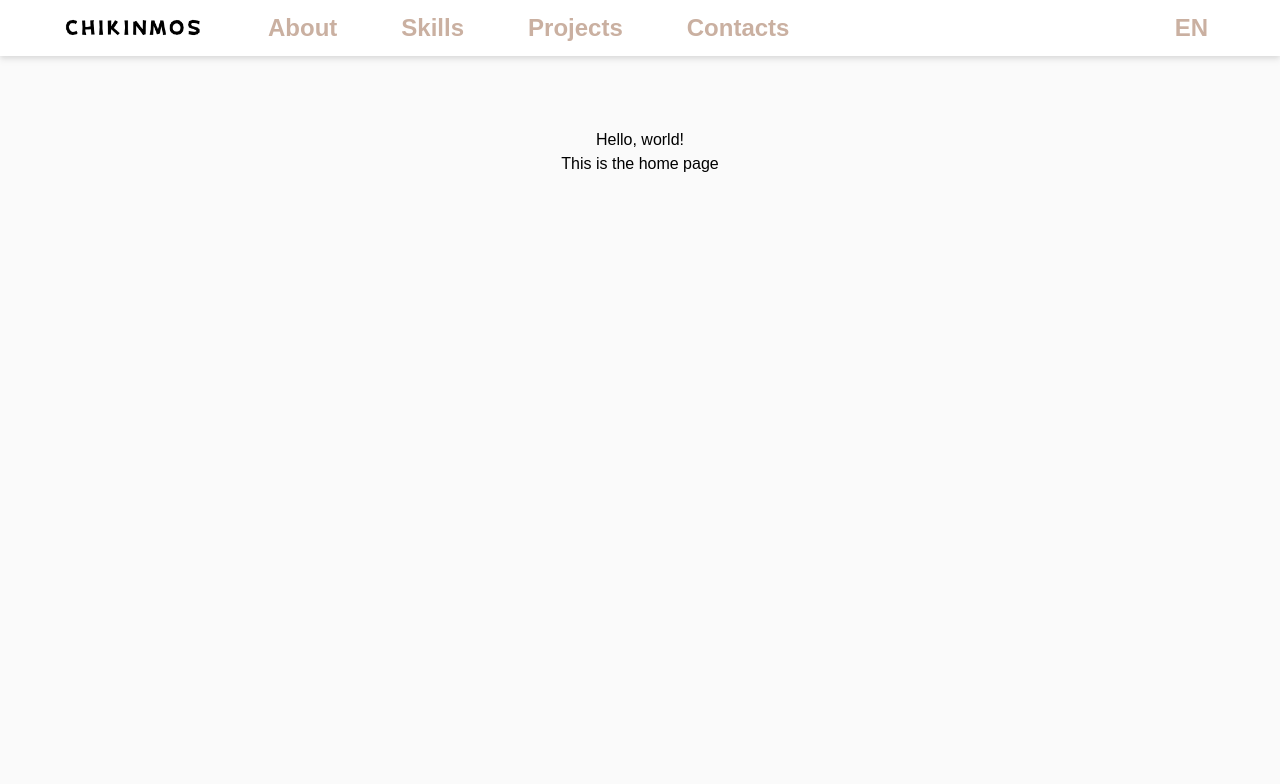
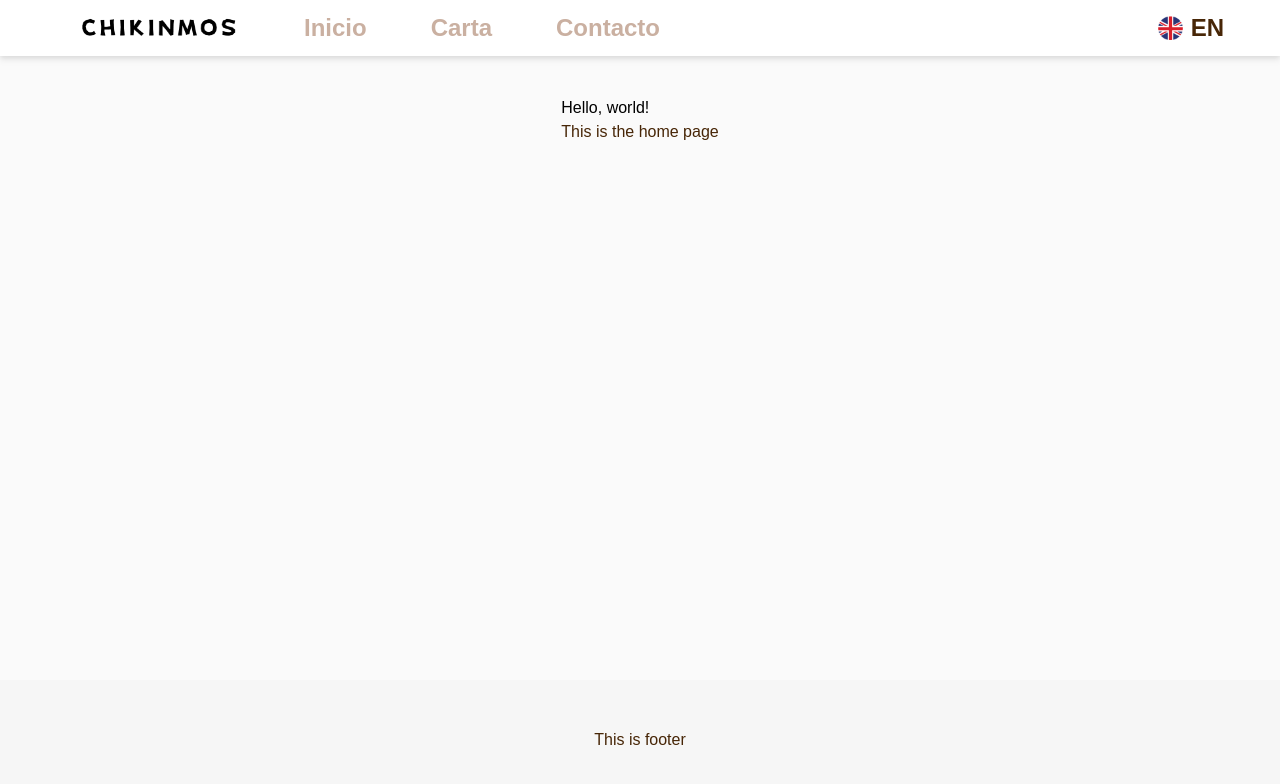
Before and after one commit to MarkGuo2002/next_chikinmos, a Next.js app: page / in a window 1280 px wide. Shown: the top 784 px of the page. Built offline with nearby package versions, Linux system fonts and the light colour scheme; a web font is replaced by a local one.

Commit message:
been playing with routing. Updated the new NavBar, now it has burger menu

```diff
--- /dev/null
+++ b/app/components/Footer.tsx
@@ -0,0 +1,7 @@
+export default function Footer(){
+    return(
+        <div className="w-full py-12 bg-gray200 text-center">
+            <p>This is footer</p>
+        </div>
+    )
+}
--- a/app/components/Navbar.tsx
+++ b/app/components/Navbar.tsx
@@ -1,51 +1,97 @@
+'use client';
+
 import React from 'react';
 import Image from 'next/image';
 import logo from '/public/images/logoletter.png';
 import english from '/public/images/english.png';
 import spanish from '/public/images/spanish.png';
+import { useState } from 'react';
+import {
+  Bars3Icon
+} from '@heroicons/react/24/outline';
 
-// Define props for NavbarOption
-interface NavbarOptionProps {
-  section: string;
-  refer: string;
-}
+import Link from 'next/link';
 
-// NavbarOption component
-const NavbarOption: React.FC<NavbarOptionProps> = ({ section, refer }) => {
-  return (
-    <li className="bg-white hover:bg-chikCaqui100 text-chikCaqui200 hover:text-chikBrown100 px-2 py-1 rounded-md transition-all ">
-      <a href={`#${refer}`}>{section}</a>
-    </li>
-  );
-};
+
+
+const links = [
+  { name: 'Inicio', href: '/'},
+  { name: 'Carta', href: '/menu'},
+  { name: 'Contacto', href: '/contacto'}
+]
+
 
 // Navbar component
 const Navbar: React.FC = () => {
+
+  const [isOpen, setIsOpen] = useState(false);
+
+  function toggleMenu(){
+    setIsOpen(!isOpen);
+    console.log(isOpen);
+  }
+
   return (
-    <div className='fixed top-0 w-full bg-white z-30 drop-shadow-md'>
-      <nav className="flex justify-between gap-4 items-center px-16 py-2">
-        <div className='left-panel flex gap-4'>
-          <a href="#hero" className='flex items-center justify-center'>
+    <>
+    <nav className="absolute top-0 w-full bg-white z-30 drop-shadow-md flex justify-between gap-4 items-center px-2 py-2">
+      <div onClick={toggleMenu} className='burger-menu lg:hidden cursor-pointer text-black hover:text-chikBrown100'>
+        <Bars3Icon className='size-10'/>
+      </div>
+      <div className='left-panel flex md:ml-10'>
+        <Link href="/" className='flex items-center justify-center'>
           <Image
               src={logo}
               alt="logo"
-                className="mr-10 hidden lg:block"
-                width={140}
-                height={120}
+              className="lg:mr-14 ml-8"
+              width={160}
+              height={140}
             />
-          </a>
-          <ul className="flex space-x-12 font-bold text-2xl">
-            <NavbarOption section="About" refer="about" />
-            <NavbarOption section="Skills" refer="skills" />
-            <NavbarOption section="Projects" refer="projects" />
-            <NavbarOption section="Contacts" refer="contacts" />
+        </Link>
+        <ul className="hidden lg:flex space-x-12 font-bold text-2xl">
+          {
+            links.map((link) => {
+              return(
+              <Link
+                key={link.name}
+                href={link.href}
+                className='bg-white hover:bg-chikCaqui100 text-chikCaqui200 hover:text-chikBrown100 px-2 py-1 rounded-md transition-all'>
+                  <h1>{link.name}</h1>
+              </Link>
+              )
+            })
+          }
         </ul>
       </div>
-        <div>
-          <p className='font-bold text-2xl "bg-white hover:bg-chikCaqui100 text-chikCaqui200 hover:text-chikBrown100 px-2 py-1 rounded-md transition-all cursor-pointer'>EN</p>
+      <div className='right-panel md:mr-10  flex gap-2 items-center "bg-white hover:bg-chikCaqui100 text-chikCaqui200 hover:text-chikBrown100 px-2 py-1 rounded-md transition-all cursor-pointer'>
+        <Image
+          src={english}
+          alt='english'
+          className='block'
+          width={25}
+          height={25}
+        />
+        <p className='font-bold text-2xl'>EN</p>
       </div>
+      { isOpen && (
+      <div className="absolute top-16 left-1/2 transform -translate-x-1/2 rounded-xl lg:hidden bg-white text-center w-7/12 p-4 drop-shadow-md">
+        <ul className="flex flex-col space-y-4 font-bold text-2xl">
+          {links.map((link) => (
+            <Link
+              key={link.name}
+              href={link.href}
+              className='hover:bg-chikCaqui100 text-chikCaqui200 hover:text-chikBrown100 px-2 py-1 rounded-md transition-all'
+              onClick={toggleMenu}>
+              <h1>{link.name}</h1>
+            </Link>
+          ))}
+        </ul>
+      </div>
+      )}
+
     </nav>
-    </div>
+
+
+    </>
   );
 }
 
--- /dev/null
+++ b/app/contacto/page.tsx
@@ -0,0 +1,7 @@
+export default function Page() {
+    return (
+        <div>
+            <h1>Contacto</h1>
+        </div>
+    );
+}
--- a/app/globals.css
+++ b/app/globals.css
@@ -21,6 +21,10 @@ body {
   background: #FAFAFA;
 }
 
+p {
+  color: #472607;
+}
+
 @layer utilities {
   .text-balance {
     text-wrap: balance;
--- a/app/layout.tsx
+++ b/app/layout.tsx
@@ -3,6 +3,7 @@ import { Inria_Sans } from "next/font/google";
 import "./globals.css";
 
 import Navbar from "./components/Navbar";
+import Footer from "./components/Footer"
 import Head from "next/head";
 
 const inria = Inria_Sans({
@@ -22,9 +23,12 @@ export default function RootLayout({
   return (
     <html lang="en">
       <head></head>
-      <body className={inria.className}>
+      <body className={`${inria.className} flex flex-col min-h-screen`}>
         <Navbar />
-        {children}
+        <div className="main-container py-24 flex-grow flex justify-center">
+          {children}
+        </div>
+        <Footer />
 
       </body>
     </html>
--- /dev/null
+++ b/app/menu/page.tsx
@@ -0,0 +1,7 @@
+export default function Page() {
+    return (
+        <div>
+            <h1>Menu</h1>
+        </div>
+    );
+}
--- a/app/page.tsx
+++ b/app/page.tsx
@@ -1,6 +1,6 @@
 export default function HomePage() {
     return (
-        <div className="text-center my-32">
+        <div className="">
             <h1>Hello, world!</h1>
             <p>This is the home page</p>
         </div>
--- a/package.json
+++ b/package.json
@@ -9,6 +9,7 @@
     "lint": "next lint"
   },
   "dependencies": {
+    "@heroicons/react": "^2.1.5",
     "@prisma/client": "^5.18.0",
     "next": "14.2.5",
     "react": "^18",
```
Also changed, not shown: 1 other file (tests, documents, lock files or other folders). Lines whose indentation alone changed are shown as unchanged.
